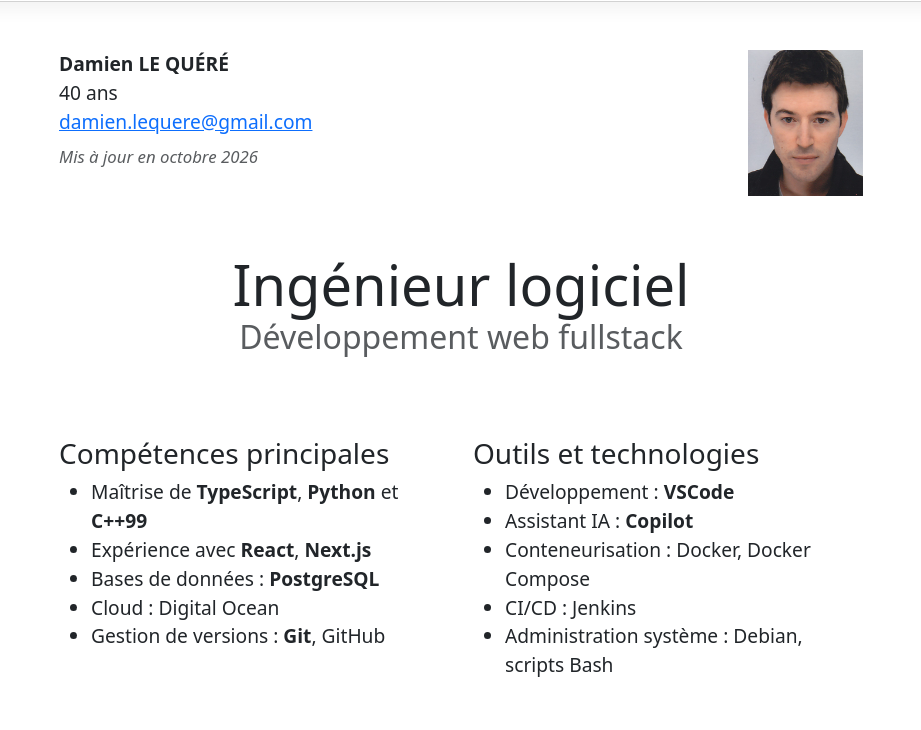
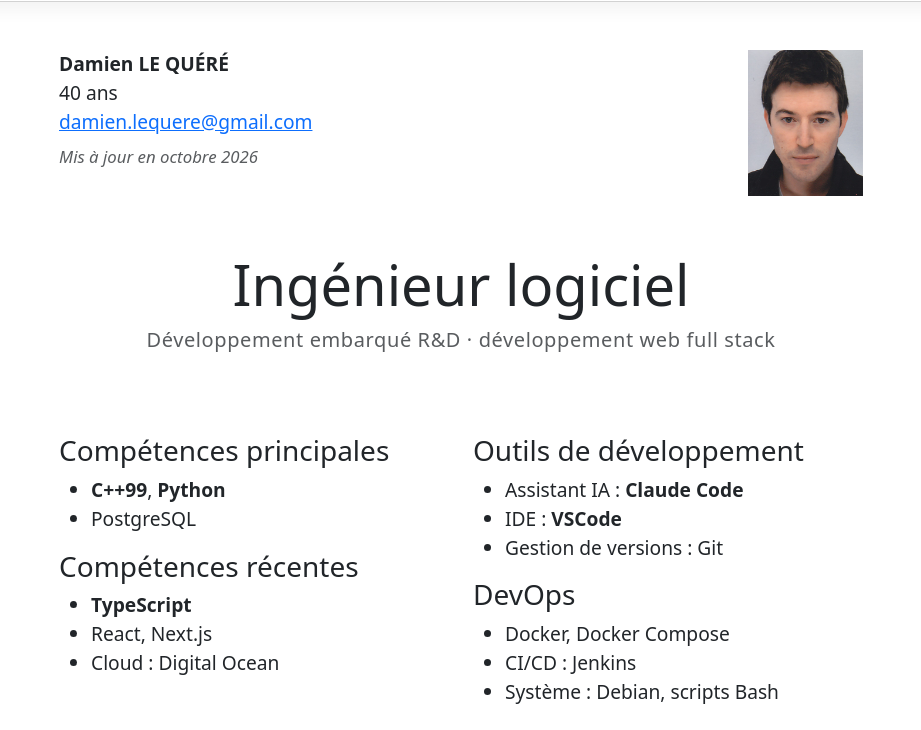
Before and after one commit to damienlequere/damien.le.quere, a website: page cv/fr/index.html in a window 1280 px wide. Shown: the part 70-800 px from the top of the page, without its empty margins (179-1100 px from the left). Drawn offline with Linux system fonts and the light colour scheme.

Commit message:
Refresh the resume tagline
Restyle the CV subtitle as a light tagline and split the French skills
into core/recent/tools/DevOps.

Co-Authored-By: Claude Opus 5.5 <noreply@anthropic.com>

```diff
--- a/assets/css/style.css
+++ b/assets/css/style.css
@@ -263,6 +263,15 @@ cite {
     margin: 3.5rem 0;
 }
 
+/* Subtitle under the CV title: a light tagline rather than a full Bootstrap h2 */
+.page-cv .cv-title h2 {
+    font-size: clamp(1rem, 0.9rem + 0.5vw, 1.25rem);
+    font-weight: 400;
+    letter-spacing: 0.03em;
+    line-height: 1.4;
+    padding-top: 0.5rem !important;
+}
+
 @media (min-width: 768px) {
 
     .page-cv h1,
--- a/cv/fr/index.html
+++ b/cv/fr/index.html
@@ -119,7 +119,7 @@
       <div class="cv-title">
         <h1 class="display-4 pb-0 mb-0">Ingénieur logiciel</h1>
         <h2 class="pt-0 mt-0 text-body-secondary">
-          Développement web fullstack
+          Développement embarqué R&amp;D · développement web full stack
         </h2>
       </div>
 
@@ -129,22 +129,29 @@
             <div class="col-md">
               <h3>Compétences principales</h3>
               <ul>
-                <li>Maîtrise de <strong>TypeScript</strong>, <strong>Python</strong> et <strong>C++99</strong>
+                <li><strong>C++99</strong>, <strong>Python</strong>
                 </li>
-                <li>Expérience avec <strong>React</strong>, <strong>Next.js</strong></li>
-                <li>Bases de données : <strong>PostgreSQL</strong></li>
+                <li>PostgreSQL</li>
+              </ul>
+              <h3>Compétences récentes</h3>
+              <ul>
+                <li><strong>TypeScript</strong></li>
+                <li>React, Next.js</li>
                 <li>Cloud : Digital Ocean</li>
-                <li>Gestion de versions : <strong>Git</strong>, GitHub</li>
               </ul>
             </div>
             <div class="col-md">
-              <h3>Outils et technologies</h3>
+              <h3>Outils de développement</h3>
               <ul>
-                <li>Développement : <strong>VSCode</strong></li>
-                <li>Assistant IA : <strong>Copilot</strong></li>
-                <li>Conteneurisation : Docker, Docker Compose</li>
+                <li>Assistant IA : <strong>Claude Code</strong></li>
+                <li>IDE : <strong>VSCode</strong></li>
+                <li>Gestion de versions : Git</li>
+              </ul>
+              <h3>DevOps</h3>
+              <ul>
+                <li>Docker, Docker Compose</li>
                 <li>CI/CD : Jenkins</li>
-                <li>Administration système : Debian, scripts Bash</li>
+                <li>Système : Debian, scripts Bash</li>
               </ul>
             </div>
           </div>
```
Also changed, not shown: cv/index.html (+3 -3 lines).
